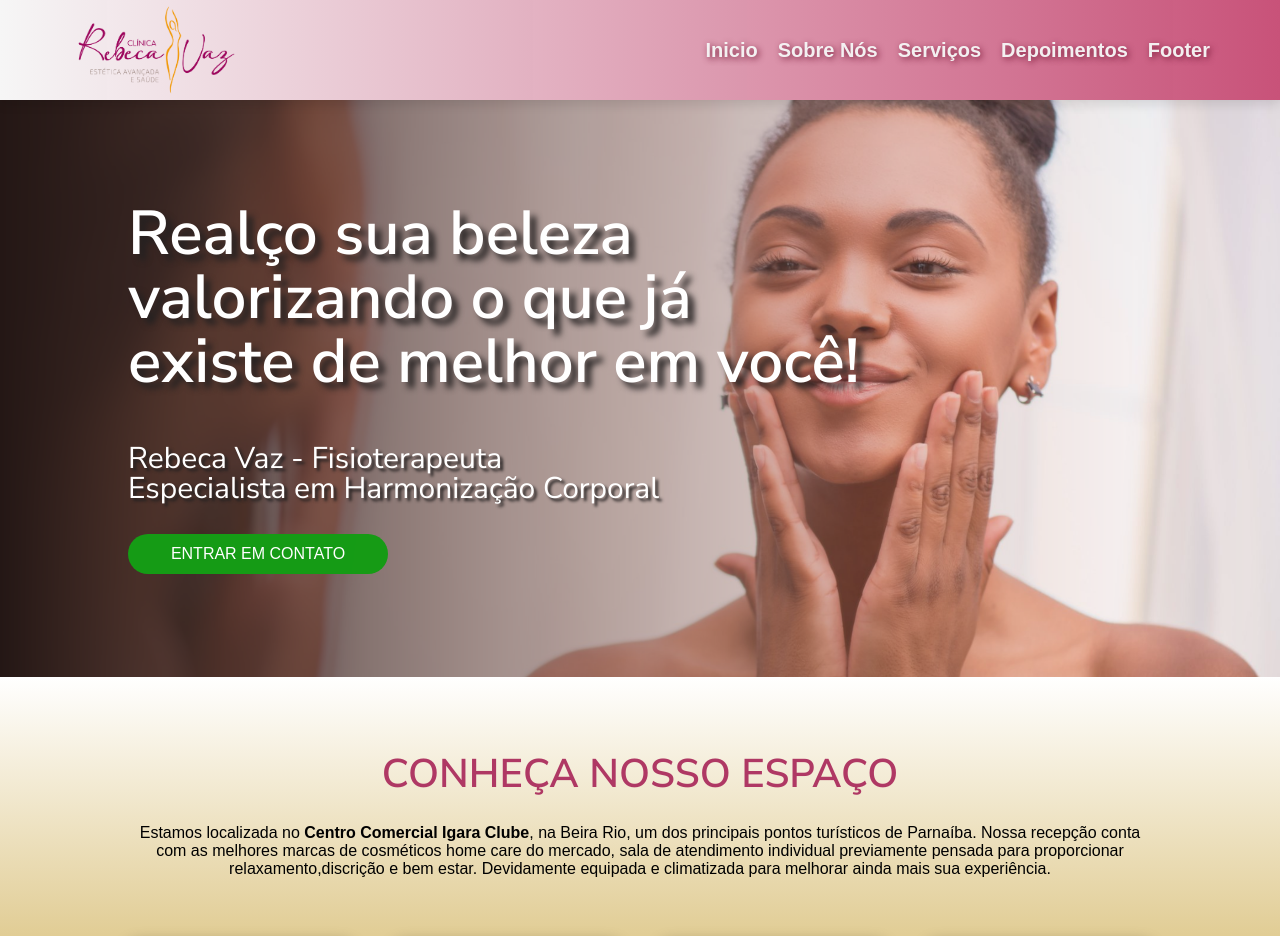
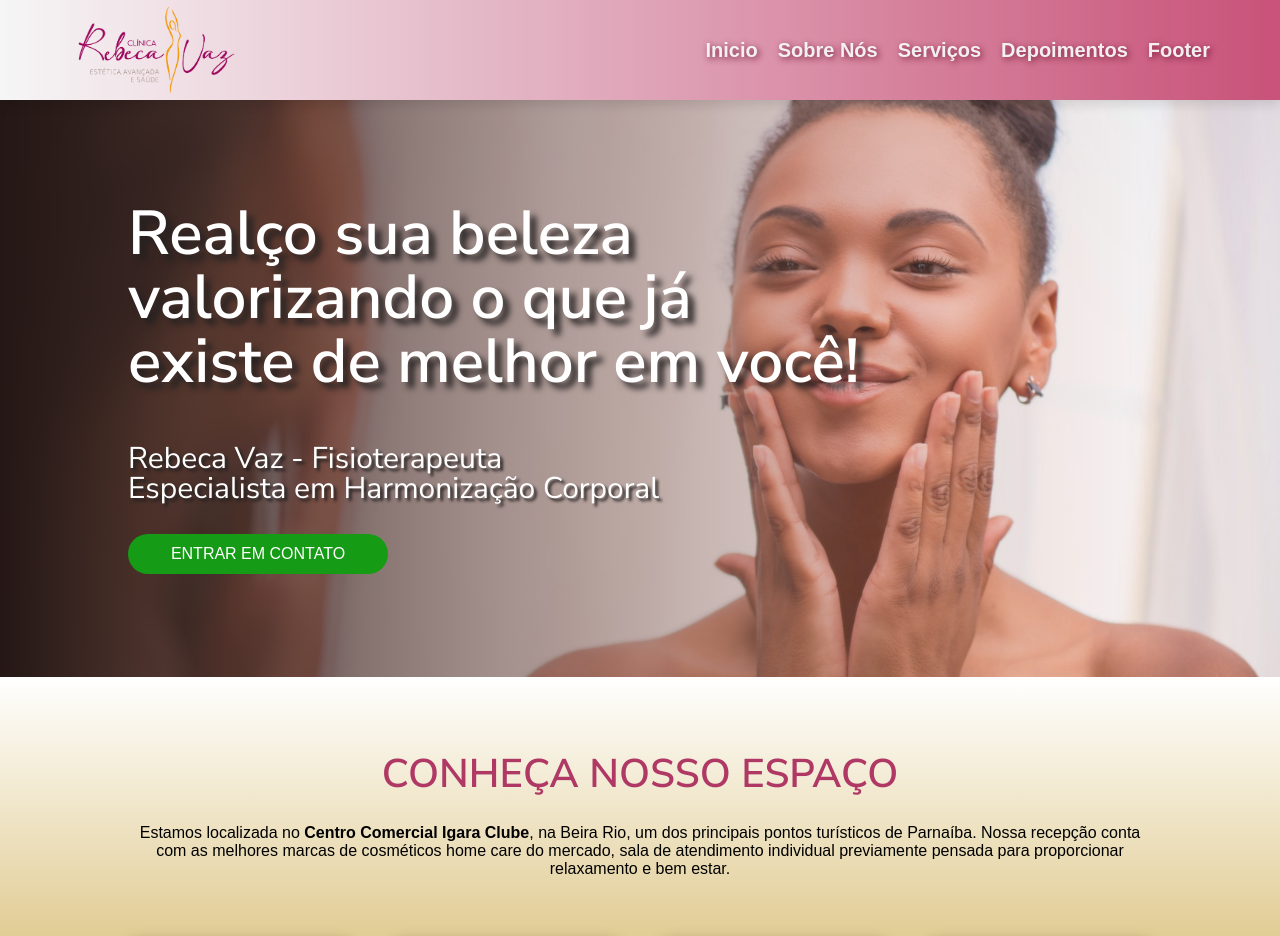
Before and after one commit to LucasVz/clinica-rebeca, a React (Create React App) app: page / in a window 1280 px wide. Shown: the top 936 px of the page. Built offline with nearby package versions, Linux system fonts and the light colour scheme.

Commit message:
fix: about us

```diff
--- a/src/components/AboutUs/index.tsx
+++ b/src/components/AboutUs/index.tsx
@@ -12,8 +12,7 @@ export default function AboutUs() {
         Beira Rio, um dos principais pontos turísticos de Parnaíba. Nossa
         recepção conta com as melhores marcas de cosméticos home care do
         mercado, sala de atendimento individual previamente pensada para
-        proporcionar relaxamento,discrição e bem estar. Devidamente equipada e
-        climatizada para melhorar ainda mais sua experiência.
+        proporcionar relaxamento e bem estar.
       </p>
       <Galery>
         <img className="clinic-img" src={foto1} alt="" />
--- a/src/components/AboutUs/style.tsx
+++ b/src/components/AboutUs/style.tsx
@@ -16,7 +16,7 @@ const Container = styled.div`
     color: #af3864;
     margin-bottom: 30px;
     @media (max-width: 800px) {
-      font-size: 28px;
+      font-size: 30px;
     }
   }
   p {
@@ -24,7 +24,7 @@ const Container = styled.div`
     line-height: 18px;
     margin-bottom: 60px;
     @media (max-width: 800px) {
-      font-size: 14px;
+      font-size: 15px;
       line-height: 15px;
     }
   }
--- a/src/components/ClinicServices/style.tsx
+++ b/src/components/ClinicServices/style.tsx
@@ -16,7 +16,7 @@ const Container = styled.div`
 
     margin-bottom: 40px;
     @media (max-width: 800px) {
-      font-size: 28px;
+      font-size: 30px;
       margin-bottom: 20px;
     }
   }
--- a/src/components/Depoimets/style.tsx
+++ b/src/components/Depoimets/style.tsx
@@ -15,7 +15,7 @@ const Container = styled.div`
     margin-bottom: 70px;
     text-align: center;
     @media (max-width: 800px) {
-      font-size: 28px;
+      font-size: 30px;
       margin-bottom: 40px;
     }
   }
```
